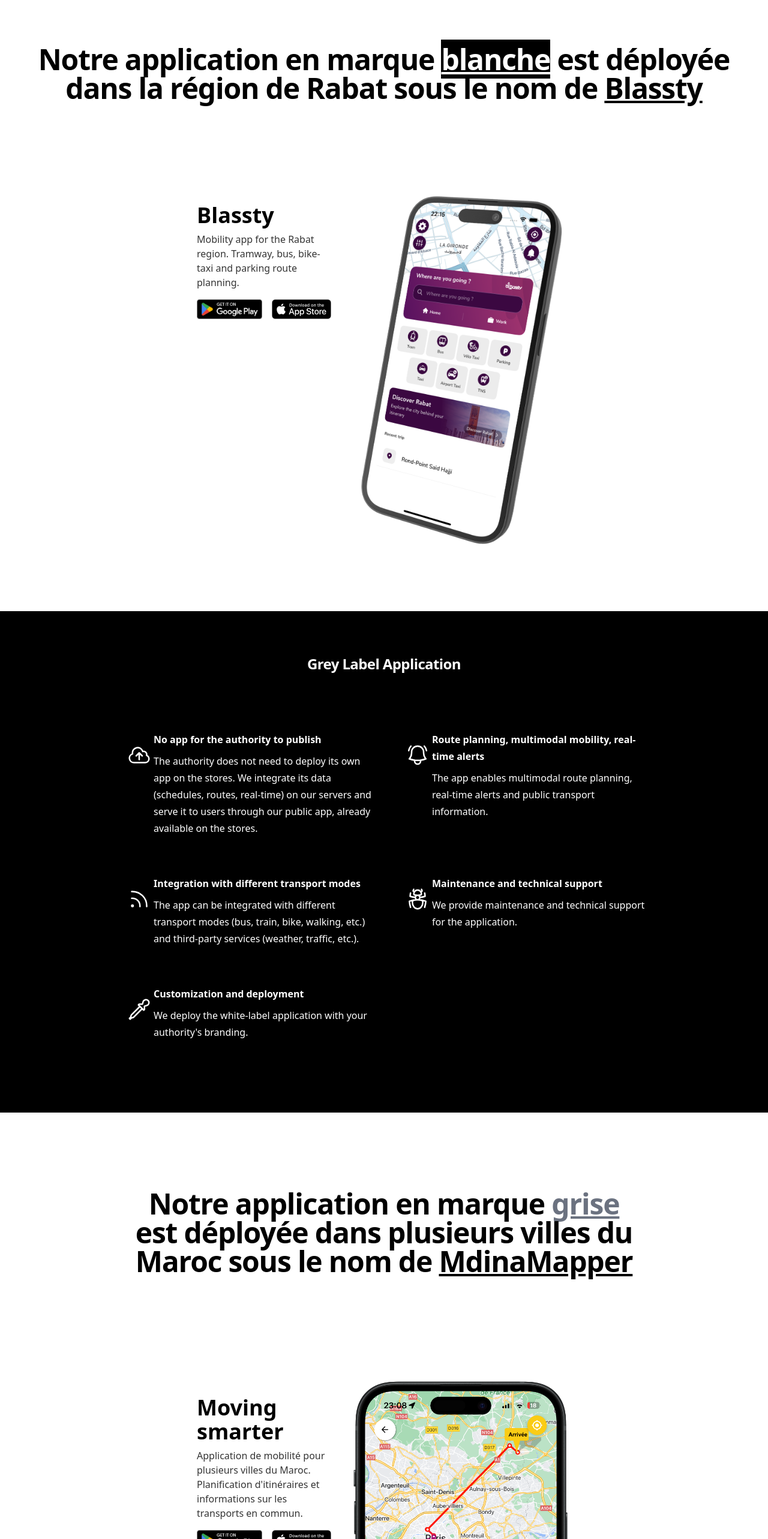
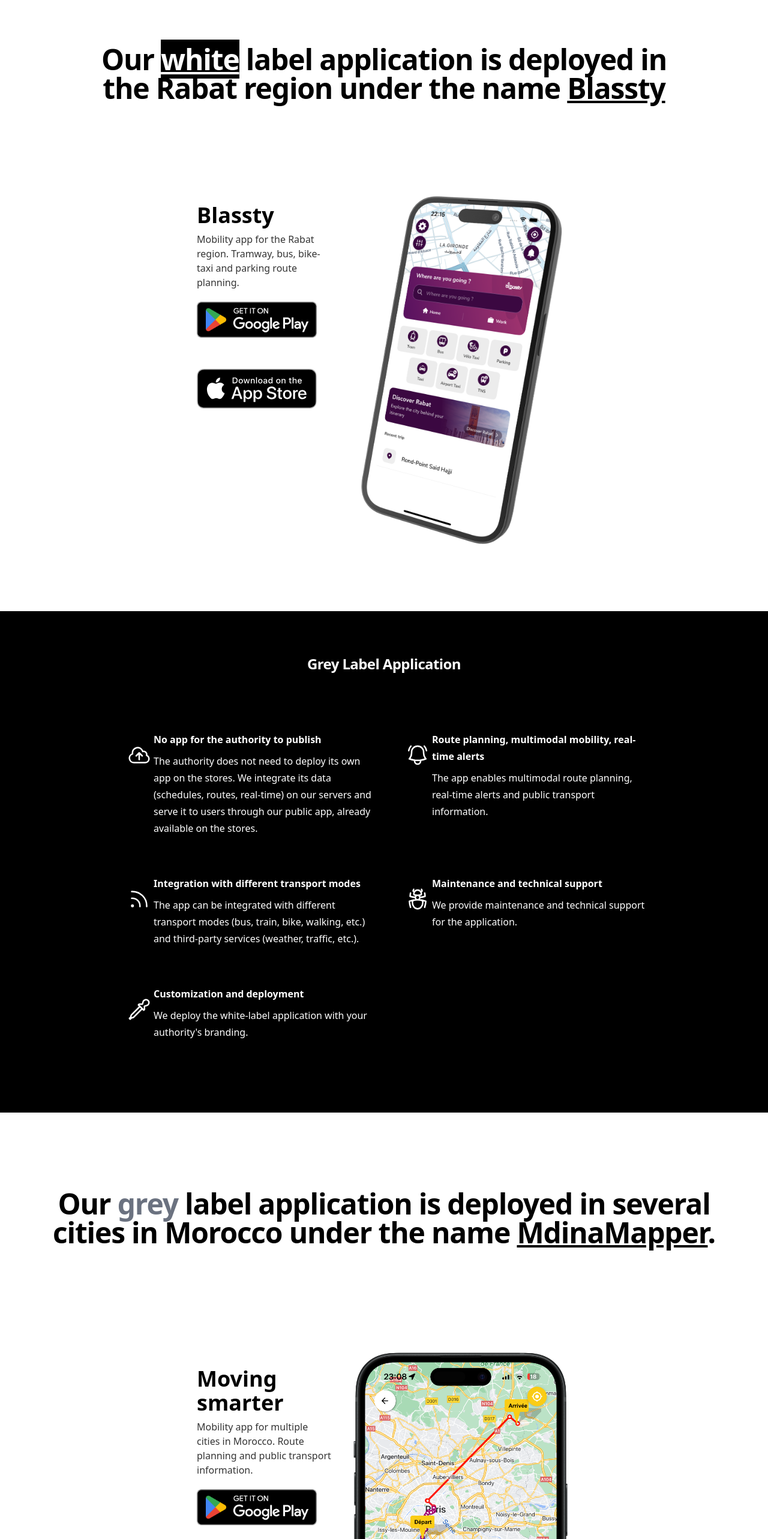
Before and after one commit to larbizard/transitloop.io, a Next.js app: page / in a window 1280 px wide. Shown: the part 4072-6638 px from the top of the page at 60% size. Built offline with nearby package versions, Linux system fonts and the light colour scheme.

Commit message:
Update translations

```diff
--- a/lang/ar.json
+++ b/lang/ar.json
@@ -48,7 +48,22 @@
     },
     "BlasstyApp": {
         "title": "Blassty",
-        "description": "تطبيق تنقل لمنطقة الرباط. تخطيط مسارات الترام والحافلات والدراجة النارية ومواقف السيارات."
+        "description": "تطبيق تنقل لمنطقة الرباط. تخطيط مسارات الترام والحافلات والدراجة النارية ومواقف السيارات.",
+        "whiteLabelParagraph": "تطبيقنا بالعلامة البيضاء منشور في منطقة الرباط تحت اسم",
+        "whiteLabelBefore": "تطبيقنا بالعلامة ",
+        "whiteLabelWord": "البيضاء",
+        "whiteLabelAfter": " منشور في منطقة الرباط تحت اسم"
+    },
+    "StoreBadges": {
+        "playStoreAlt": "احصل عليه على Google Play",
+        "appStoreAlt": "حمّل من App Store"
+    },
+    "DownloadApp": {
+        "Description": "تطبيق تنقل لعدة مدن في المغرب. تخطيط المسارات ومعلومات النقل العام.",
+        "GreyLabelParagraph": "تطبيقنا بالعلامة الرمادية منشور في عدة مدن بالمغرب تحت اسم",
+        "greyLabelBefore": "تطبيقنا بالعلامة ",
+        "greyLabelWord": "الرمادية",
+        "greyLabelAfter": " منشور في عدة مدن بالمغرب تحت اسم"
     },
     "Nos_realisations": "إنجازاتنا",
     "Nos_references": "مراجعنا",
--- a/lang/en.json
+++ b/lang/en.json
@@ -48,7 +48,22 @@
     },
     "BlasstyApp": {
         "title": "Blassty",
-        "description": "Mobility app for the Rabat region. Tramway, bus, bike-taxi and parking route planning."
+        "description": "Mobility app for the Rabat region. Tramway, bus, bike-taxi and parking route planning.",
+        "whiteLabelParagraph": "Our white label application is deployed in the Rabat region under the name",
+        "whiteLabelBefore": "Our ",
+        "whiteLabelWord": "white",
+        "whiteLabelAfter": " label application is deployed in the Rabat region under the name"
+    },
+    "StoreBadges": {
+        "playStoreAlt": "Get it on Google Play",
+        "appStoreAlt": "Download on the App Store"
+    },
+    "DownloadApp": {
+        "Description": "Mobility app for multiple cities in Morocco. Route planning and public transport information.",
+        "GreyLabelParagraph": "Our grey label application is deployed in several cities in Morocco under the name",
+        "greyLabelBefore": "Our ",
+        "greyLabelWord": "grey",
+        "greyLabelAfter": " label application is deployed in several cities in Morocco under the name"
     },
     "Nos_realisations": "Our achievements",
     "Nos_references": "Our references",
--- a/lang/fr.json
+++ b/lang/fr.json
@@ -48,7 +48,22 @@
     },
     "BlasstyApp": {
         "title": "Blassty",
-        "description": "Application de mobilité pour la région de Rabat. Planification d'itinéraires tramway, bus, vélo-taxi et parkings."
+        "description": "Application de mobilité pour la région de Rabat. Planification d'itinéraires tramway, bus, vélo-taxi et parkings.",
+        "whiteLabelParagraph": "Notre application en marque blanche est déployée dans la région de Rabat sous le nom de",
+        "whiteLabelBefore": "Notre application en marque ",
+        "whiteLabelWord": "blanche",
+        "whiteLabelAfter": " est déployée dans la région de Rabat sous le nom de"
+    },
+    "StoreBadges": {
+        "playStoreAlt": "Disponible sur Google Play",
+        "appStoreAlt": "Télécharger sur l'App Store"
+    },
+    "DownloadApp": {
+        "Description": "Application de mobilité pour plusieurs villes du Maroc. Planification d'itinéraires et informations sur les transports en commun.",
+        "GreyLabelParagraph": "Notre application en marque grise est déployée dans plusieurs villes du Maroc sous le nom de",
+        "greyLabelBefore": "Notre application en marque ",
+        "greyLabelWord": "grise",
+        "greyLabelAfter": " est déployée dans plusieurs villes du Maroc sous le nom de"
     },
     "Nos_realisations": "Nos réalisations",
     "Nos_references": "Nos références",
--- a/pages/components/Blassty.tsx
+++ b/pages/components/Blassty.tsx
@@ -1,17 +1,21 @@
 import Image from "next/image";
 import i18n from "i18next";
+import { useTranslation } from "react-i18next";
 
 import NosRealisationsTextBlock from "./NosRealisationsTextBlock";
 
 const BLASSTY_APP_URL = "https://app.blassty.ma";
 
 const Blassty = () => {
+  const { t } = useTranslation();
+
   return (
     <section className="flex flex-col justify-center bg-white pt-10">
       <div className="mx-auto max-w-7xl px-6 py-12 lg:px-8 lg:text-center">
         <p className="mt-2 text-pretty text-4xl font-semibold tracking-tight text-black sm:text-5xl lg:text-balance">
-                    Notre application en marque <span className="text-white bg-black underline">blanche</span> est déployée dans la région de
-                    Rabat sous le nom de{" "}
+          {t("BlasstyApp.whiteLabelBefore")}
+          <span className="bg-black text-white underline">{t("BlasstyApp.whiteLabelWord")}</span>
+          {t("BlasstyApp.whiteLabelAfter")}{" "}
           <a
             href={BLASSTY_APP_URL}
             target="_blank"
--- a/pages/components/DownloadApp.tsx
+++ b/pages/components/DownloadApp.tsx
@@ -1,13 +1,59 @@
 import Image from "next/image";
 import i18n from "i18next";
-import Link from "next/link";
 
 import { useTranslation } from "react-i18next";
 
+// Store badge paths by language (same approach as LandingRedirect)
+const storeBadges = {
+  en: {
+    playStore: "/assets/images/badges/Android/google-play-badge-en.png",
+    appStore: "/assets/images/badges/Apple/App_Store_Badge_en.svg",
+  },
+  fr: {
+    playStore: "/assets/images/badges/Android/google-play-badge-fr.png",
+    appStore: "/assets/images/badges/Apple/App_Store_Badge_fr.svg",
+  },
+  ar: {
+    playStore: "/assets/images/badges/Android/google-play-badge-ar.png",
+    appStore: "/assets/images/badges/Apple/App_Store_Badge_ar.svg",
+  },
+} as const;
+
+const storeBadgeStyles = {
+  buttonGroup: {
+    display: "flex" as const,
+    flexDirection: "column" as const,
+    gap: "15px",
+    marginBottom: "30px",
+    width: "100%",
+    maxWidth: "200px",
+    alignItems: "center" as const,
+  },
+  storeBadgeLink: {
+    display: "block",
+    textDecoration: "none",
+    transition: "transform 0.2s ease, opacity 0.2s ease",
+    width: "200px",
+    minWidth: "200px",
+    maxWidth: "200px",
+  },
+  storeBadge: {
+    height: "100px",
+    width: "200px",
+    minWidth: "200px",
+    maxWidth: "200px",
+    display: "block",
+    borderRadius: "4px",
+    objectFit: "contain" as const,
+  },
+};
+
 const DownloadApp = () => {
   const { t } = useTranslation();
+  const lang = (i18n.language || "en") as keyof typeof storeBadges;
+  const badges = storeBadges[lang] || storeBadges.en;
 
-  const TextComponent = (props: any) => {
+  const TextComponent = (props: React.HTMLAttributes<HTMLDivElement>) => {
     return (
       <div {...props}>
         <h1
@@ -16,37 +62,37 @@
           {t("Welcome_message")}
         </h1>
         <p className={`mt-2 text-black/80 ${i18n.language === "ar" ? "text-right" : ""}`}>
-          Application de mobilité pour plusieurs villes du Maroc. Planification
-          d&apos;itinéraires et informations sur les transports en commun.
+          {t("DownloadApp.Description")}
         </p>
         <div
-          className={`flex flex-col xl:flex-row ${i18n.language === "ar" ? "justify-end" : "justify-start"} py-4`}
+          style={{
+            ...(() => {
+              const { alignItems: _a, ...rest } = storeBadgeStyles.buttonGroup;
+              return { ...rest, marginBottom: 0 };
+            })(),
+          }}
+          className="self-center xl:self-auto items-center xl:items-start"
         >
-          <Link
-            className="pr-2"
+          <a
             href="https://play.google.com/store/apps/details?id=com.larbizard.MdinaMapper"
+            style={storeBadgeStyles.storeBadgeLink}
           >
-            <Image
-              src={`/assets/images/badges/Android/google-play-badge-${i18n.language}.png`}
-              height={30}
-              width={200}
-              alt="Android
-    badge"
+            <img
+              src={badges.playStore}
+              alt={t("StoreBadges.playStoreAlt") as string}
+              style={storeBadgeStyles.storeBadge}
             />
-          </Link>
-          <Link
-            className="pt-2 xl:pt-0 xl:pl-2"
+          </a>
+          <a
             href="https://apps.apple.com/us/app/mdinamapper/id1662853420"
+            style={storeBadgeStyles.storeBadgeLink}
           >
-            <Image
-              src={`/assets/images/badges/Apple/App_Store_Badge_${i18n.language}.svg`}
-              height={30}
-              width={
-                i18n.language === "ar" || i18n.language === "en" ? 180 : 190
-              }
-              alt="Android badge"
+            <img
+              src={badges.appStore}
+              alt={t("StoreBadges.appStoreAlt") as string}
+              style={storeBadgeStyles.storeBadge}
             />
-          </Link>
+          </a>
         </div>
       </div>
     );
@@ -57,7 +103,11 @@
       <div className="flex flex-col justify-center bg-white pt-10">
         <div className="mx-auto max-w-7xl px-6 lg:px-8 py-20 lg:text-center">
           <p className="mt-2 text-pretty text-4xl font-semibold tracking-tight text-black sm:text-5xl lg:text-balance">
-            Notre application en marque <span className="text-gray-500 underline">grise</span> est déployée dans plusieurs villes du Maroc sous le nom de <a href="https://mdinamapper.com" className="underline">MdinaMapper</a>
+            {t("DownloadApp.greyLabelBefore")}
+            <span className="text-gray-500">{t("DownloadApp.greyLabelWord")}</span>
+            {t("DownloadApp.greyLabelAfter")}{" "}
+            <a href="https://mdinamapper.com" target="_blank"
+              rel="noopener noreferrer" className="underline">MdinaMapper</a>.
           </p>
         </div>
       </div>
@@ -67,10 +117,10 @@
             <TextComponent className="flex flex-col md:w-1/5 py-10 px-4 justify-center md:justify-start" />
             <Image
               className="px-2 self-center md:self-center"
-              src={`/assets/images/mockups/1_ver.png`}
+              src="/assets/images/mockups/1_ver.png"
               width={400}
               height={700}
-              alt="Android badge"
+              alt={t("StoreBadges.appStoreAlt")}
             />
           </>
         ) : (
@@ -78,10 +128,10 @@
             <TextComponent className="flex flex-col md:w-1/5 justify-center py-10 px-4 md:hidden" />
             <Image
               className="px-2 self-center md:self-center"
-              src={`/assets/images/mockups/1_ver.png`}
+              src="/assets/images/mockups/1_ver.png"
               width={400}
               height={700}
-              alt="Android badge"
+              alt={t("StoreBadges.appStoreAlt")}
             />
             <TextComponent className="flex flex-col md:w-1/5 justify-center px-4 hidden md:block py-10 mx-4" />
           </>
--- a/pages/components/NosRealisationsTextBlock.tsx
+++ b/pages/components/NosRealisationsTextBlock.tsx
@@ -1,10 +1,55 @@
-import Image from "next/image";
 import i18n from "i18next";
-import Link from "next/link";
 import { useTranslation } from "react-i18next";
+
+// Store badge paths by language (same approach as LandingRedirect)
+const storeBadges = {
+  en: {
+    playStore: "/assets/images/badges/Android/google-play-badge-en.png",
+    appStore: "/assets/images/badges/Apple/App_Store_Badge_en.svg",
+  },
+  fr: {
+    playStore: "/assets/images/badges/Android/google-play-badge-fr.png",
+    appStore: "/assets/images/badges/Apple/App_Store_Badge_fr.svg",
+  },
+  ar: {
+    playStore: "/assets/images/badges/Android/google-play-badge-ar.png",
+    appStore: "/assets/images/badges/Apple/App_Store_Badge_ar.svg",
+  },
+} as const;
+
+const storeBadgeStyles = {
+  buttonGroup: {
+    display: "flex" as const,
+    flexDirection: "column" as const,
+    gap: "15px",
+    marginBottom: "30px",
+    width: "100%",
+    maxWidth: "200px",
+    alignItems: "center" as const,
+  },
+  storeBadgeLink: {
+    display: "block",
+    textDecoration: "none",
+    transition: "transform 0.2s ease, opacity 0.2s ease",
+    width: "200px",
+    minWidth: "200px",
+    maxWidth: "200px",
+  },
+  storeBadge: {
+    height: "100px",
+    width: "200px",
+    minWidth: "200px",
+    maxWidth: "200px",
+    display: "block",
+    borderRadius: "4px",
+    objectFit: "contain" as const,
+  },
+};
 
 const NosRealisationsTextBlock = ({ className = "" }: { className?: string }) => {
   const { t } = useTranslation();
+  const lang = (i18n.language || "en") as keyof typeof storeBadges;
+  const badges = storeBadges[lang] || storeBadges.en;
 
   return (
     <div className={className}>
@@ -17,32 +62,34 @@
         {t("BlasstyApp.description")}
       </p>
       <div
-      className={`flex flex-col xl:flex-row ${i18n.language === "ar" ? "justify-end" : "justify-start"} py-4`}
+        style={{
+          ...(() => {
+            const { alignItems: _a, ...rest } = storeBadgeStyles.buttonGroup;
+            return { ...rest, marginBottom: 0 };
+          })(),
+        }}
+        className="self-center xl:self-auto items-center xl:items-start"
       >
-      <Link
-        className="pr-2"
+        <a
           href="https://play.google.com/store/apps/details?id=com.transitloop.rrm"
+          style={storeBadgeStyles.storeBadgeLink}
         >
-        <Image
-          src={`/assets/images/badges/Android/google-play-badge-${i18n.language}.png`}
-          height={30}
-          width={200}
-          alt="Android badge"
+          <img
+            src={badges.playStore}
+            alt={t("StoreBadges.playStoreAlt") as string}
+            style={storeBadgeStyles.storeBadge}
           />
-      </Link>
-      <Link
-        className="pt-2 xl:pt-0 xl:pl-2"
+        </a>
+        <a
           href="https://apps.apple.com/us/app/blassty/id6752820579"
+          style={storeBadgeStyles.storeBadgeLink}
         >
-        <Image
-          src={`/assets/images/badges/Apple/App_Store_Badge_${i18n.language}.svg`}
-          height={30}
-          width={
-            i18n.language === "ar" || i18n.language === "en" ? 180 : 190
-          }
-          alt="Android badge"
+          <img
+            src={badges.appStore}
+            alt={t("StoreBadges.appStoreAlt") as string}
+            style={storeBadgeStyles.storeBadge}
           />
-      </Link>
+        </a>
       </div>
     </div>
   );
```
Also changed, not shown: pages/components/EntryPoint.tsx (+5 -3 lines). Lines whose indentation alone changed are shown as unchanged.
